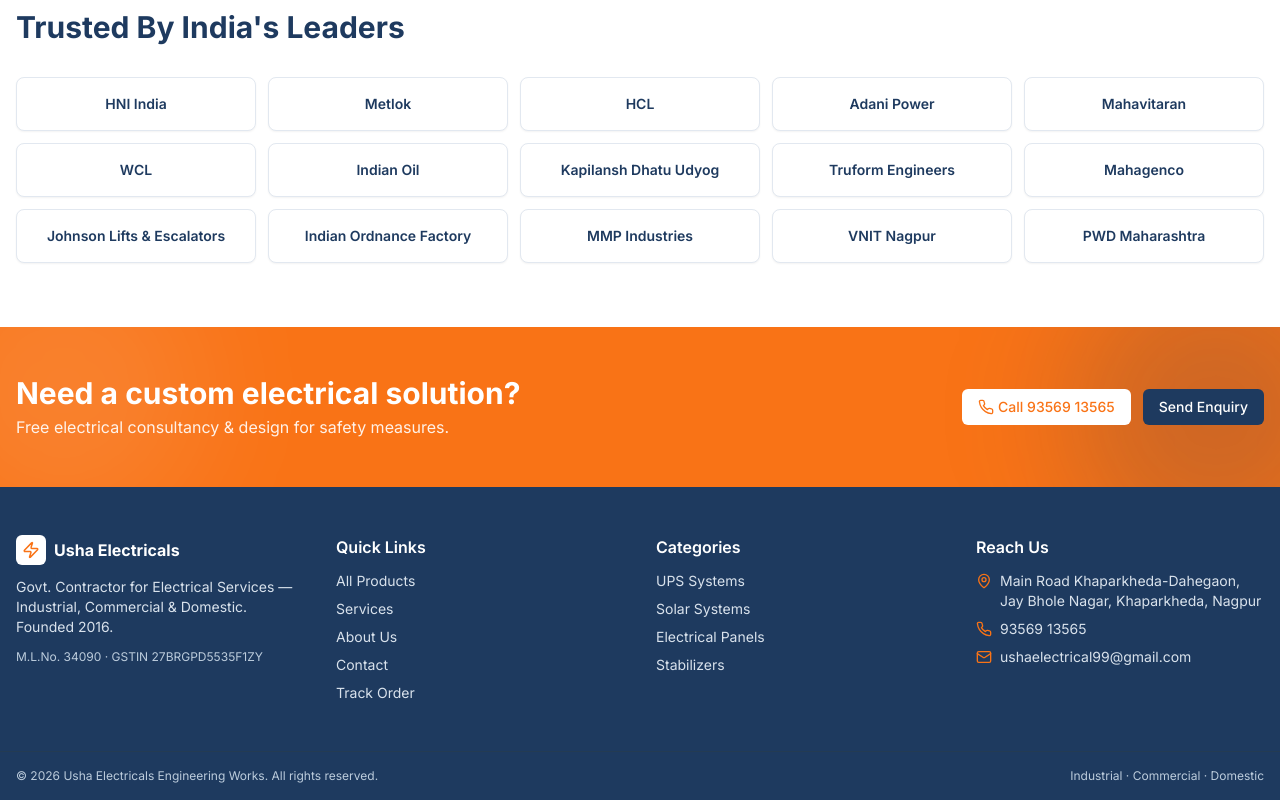
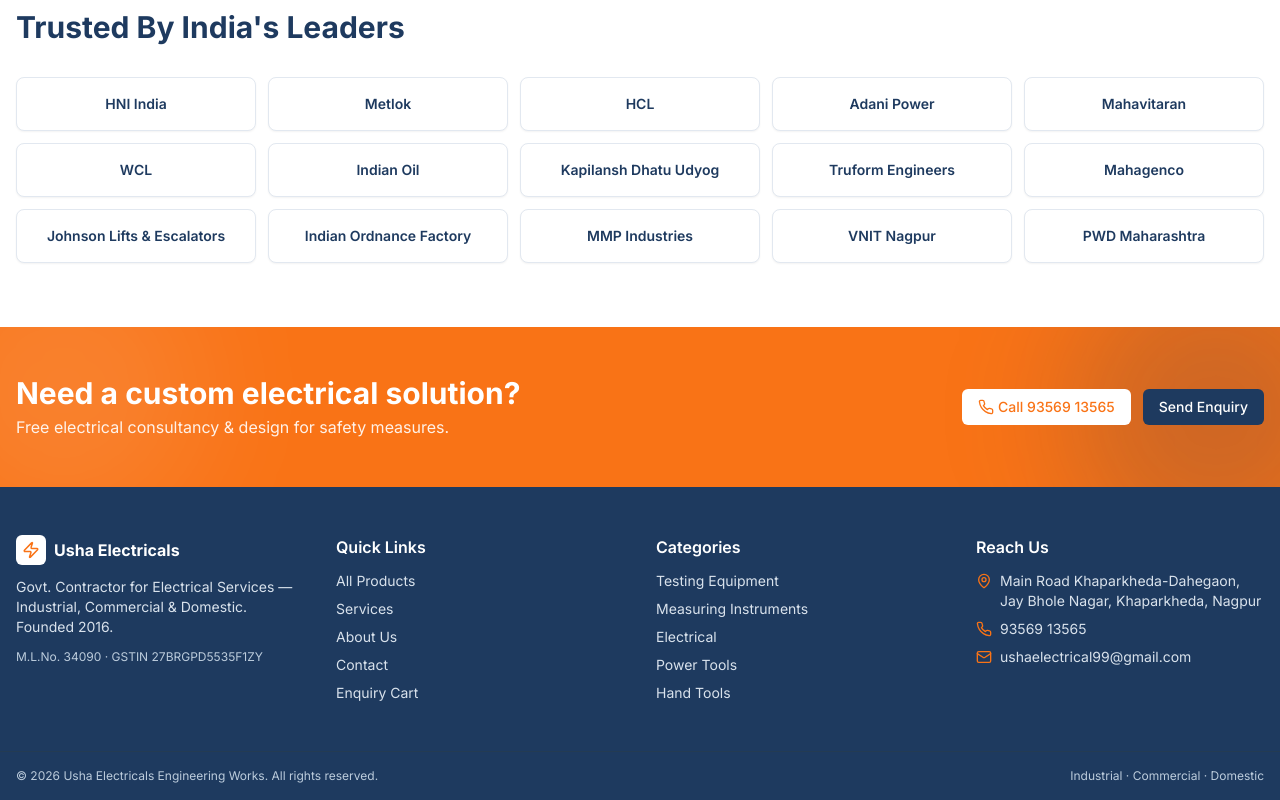
Before and after one commit to padmapani94/usha-electricals, a Next.js app: page / in a window 1280 px wide. Shown: the part 3700-4500 px from the top of the page. Built offline with nearby package versions, Linux system fonts and the light colour scheme; no server answers.

Commit message:
Fix footer categories to match new 5-category set, replace Track Order with Enquiry Cart

```diff
--- a/src/components/Footer.tsx
+++ b/src/components/Footer.tsx
@@ -23,17 +23,18 @@
             <li><Link href="/services" className="hover:text-brand-orange">Services</Link></li>
             <li><Link href="/about" className="hover:text-brand-orange">About Us</Link></li>
             <li><Link href="/contact" className="hover:text-brand-orange">Contact</Link></li>
-            <li><Link href="/account/orders" className="hover:text-brand-orange">Track Order</Link></li>
+            <li><Link href="/cart" className="hover:text-brand-orange">Enquiry Cart</Link></li>
           </ul>
         </div>
 
         <div>
           <h4 className="font-semibold mb-3">Categories</h4>
           <ul className="space-y-2 text-sm text-navy-100">
-            <li><Link href="/products?category=ups-systems" className="hover:text-brand-orange">UPS Systems</Link></li>
-            <li><Link href="/products?category=solar-systems" className="hover:text-brand-orange">Solar Systems</Link></li>
-            <li><Link href="/products?category=electrical-panels" className="hover:text-brand-orange">Electrical Panels</Link></li>
-            <li><Link href="/products?category=stabilizers-transformers" className="hover:text-brand-orange">Stabilizers</Link></li>
+            <li><Link href="/products?category=testing-equipment" className="hover:text-brand-orange">Testing Equipment</Link></li>
+            <li><Link href="/products?category=measuring-instruments" className="hover:text-brand-orange">Measuring Instruments</Link></li>
+            <li><Link href="/products?category=electrical" className="hover:text-brand-orange">Electrical</Link></li>
+            <li><Link href="/products?category=power-tools" className="hover:text-brand-orange">Power Tools</Link></li>
+            <li><Link href="/products?category=hand-tools" className="hover:text-brand-orange">Hand Tools</Link></li>
           </ul>
         </div>
 
```
